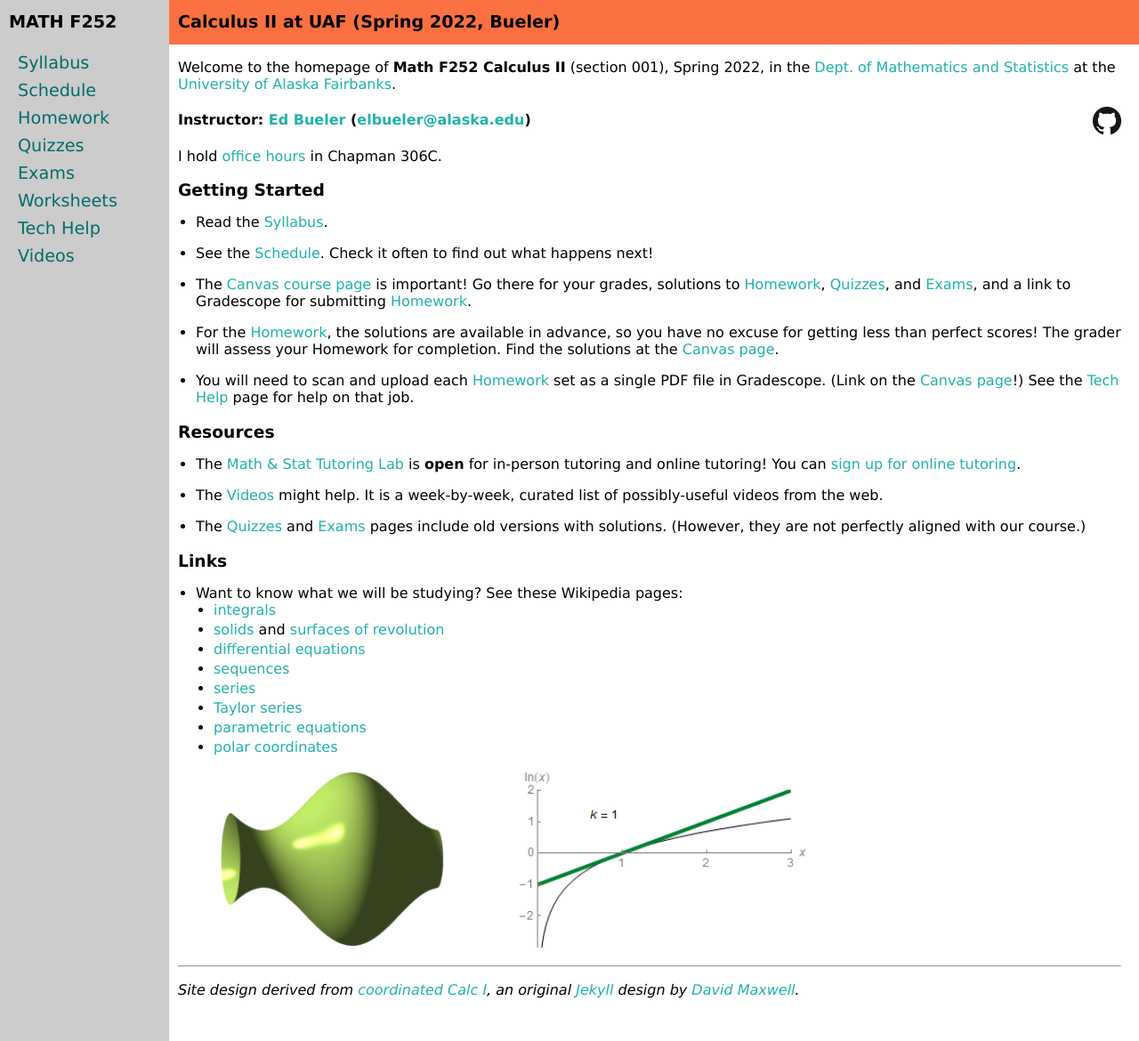
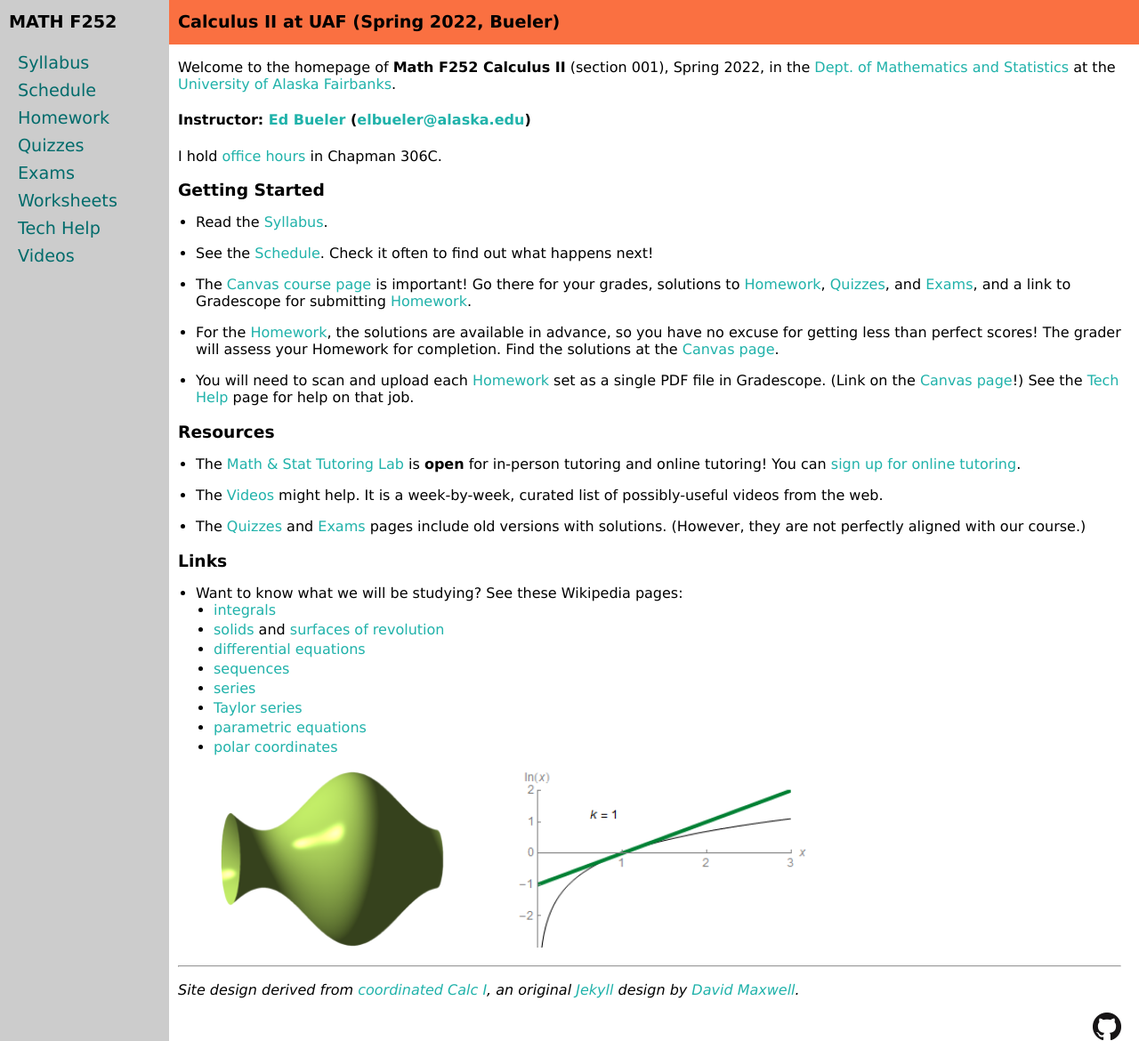
Before and after one commit to uaf-math/calc2, a Jekyll site: the page built from index.md, in a window 1280 px wide and 1170 px high. Shown: the whole window at 89% size. Built offline with Jekyll 4.4.1, drawn with Linux system fonts in a browser that asks for light colours.

Commit message:
Sensible location for github link at bottom.

```diff
--- a/index.md
+++ b/index.md
@@ -4,8 +4,6 @@ title: Bueler's Math F252 Calculus II in Spring 2022 at UAF
 ---
 
 Welcome to the homepage of **Math F252 Calculus II** (section 001), Spring 2022, in the [Dept. of Mathematics and Statistics](http://www.uaf.edu/dms/) at the [University of Alaska Fairbanks](http://www.uaf.edu/).
-
-[<img src="assets/images/GitHub-Mark-32px.png" align="right">](https://github.com/bueler/calc2 "github repository for this site")
 
 #### Instructor:  [Ed Bueler](http://bueler.github.io/) ([elbueler@alaska.edu](mailto:elbueler@alaska.edu))
 
@@ -47,3 +45,5 @@ I hold [office hours](http://bueler.github.io/OffHrs.htm) in Chapman 306C.
 
 ---
 _Site design derived from [coordinated Calc I](https://uaf-math251.github.io/), an original [Jekyll](https://jekyllrb.com/) design by [David Maxwell](https://damaxwell.github.io/)._
+
+[<img src="assets/images/GitHub-Mark-32px.png" align="right">](https://github.com/bueler/calc2 "github repository for this site")
```
